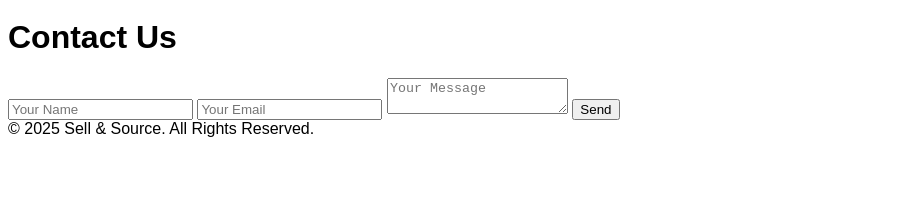
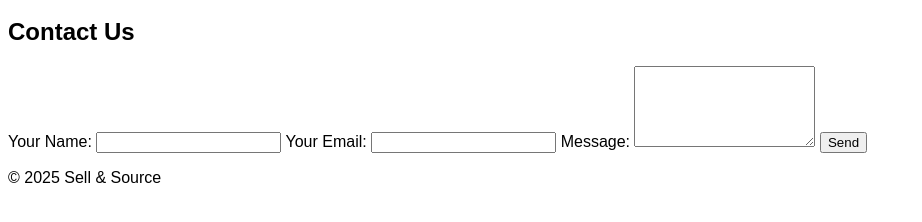
Before and after one commit to dipakrakshe5-boop/sellandsource-site, a plain HTML site: page contact.html in a window 1280 px wide. Shown: the part 46-268 px from the top of the page, without its empty margins (0-922 px from the left). Drawn offline with Linux system fonts and the light colour scheme.

Commit message:
Update contact.html

```diff
--- a/contact.html
+++ b/contact.html
@@ -3,33 +3,40 @@
 <head>
   <meta charset="UTF-8">
   <meta name="viewport" content="width=device-width, initial-scale=1.0">
-  <title>Contact - Sell & Source</title>
-  <link rel="icon" href="assets/favicon.ico" type="image/x-icon">
-  <link href="style.css" rel="stylesheet">
+  <title>Contact | Sell & Source</title>
+  <link rel="stylesheet" href="style.css">
 </head>
-<body class="font-sans bg-gray-50 text-gray-900">
-  <header class="p-4 shadow bg-white flex justify-between items-center">
-    <img src="assets/logo.png" alt="Sell & Source Logo" class="h-10">
+<body>
+  <header>
+    <img src="assets/logo.png" alt="Sell & Source Logo" class="logo">
     <nav>
-      <a href="index.html" class="px-3">Home</a>
-      <a href="about.html" class="px-3">About</a>
-      <a href="vendors.html" class="px-3">Vendors</a>
-      <a href="contact.html" class="px-3">Contact</a>
+      <a href="index.html">Home</a>
+      <a href="about.html">About</a>
+      <a href="vendors.html">Vendors</a>
+      <a href="contact.html" class="active">Contact</a>
     </nav>
   </header>
 
-  <main class="p-8">
-    <h1 class="text-3xl font-bold mb-4">Contact Us</h1>
-    <form action="https://formspree.io/f/mzzzpnlp" method="POST" class="space-y-4 max-w-lg mx-auto">
-      <input type="text" name="name" placeholder="Your Name" required class="w-full p-2 border rounded">
-      <input type="email" name="email" placeholder="Your Email" required class="w-full p-2 border rounded">
-      <textarea name="message" placeholder="Your Message" class="w-full p-2 border rounded"></textarea>
-      <button type="submit" class="bg-blue-600 text-white px-6 py-2 rounded">Send</button>
-    </form>
+  <main>
+    <section>
+      <h1>Contact Us</h1>
+      <form>
+        <label for="name">Your Name:</label>
+        <input type="text" id="name" required>
+
+        <label for="email">Your Email:</label>
+        <input type="email" id="email" required>
+
+        <label for="message">Message:</label>
+        <textarea id="message" rows="5" required></textarea>
+
+        <button type="submit">Send</button>
+      </form>
+    </section>
   </main>
 
-  <footer class="p-4 bg-gray-100 text-center mt-8">
-    © 2025 Sell & Source. All Rights Reserved.
+  <footer>
+    <p>© 2025 Sell & Source</p>
   </footer>
 </body>
 </html>
```
